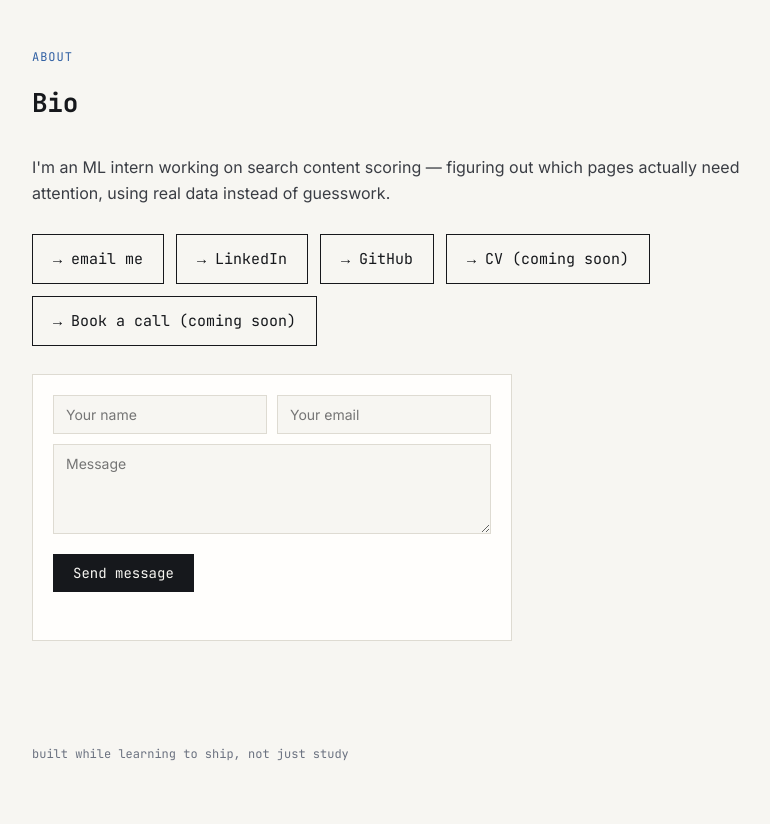
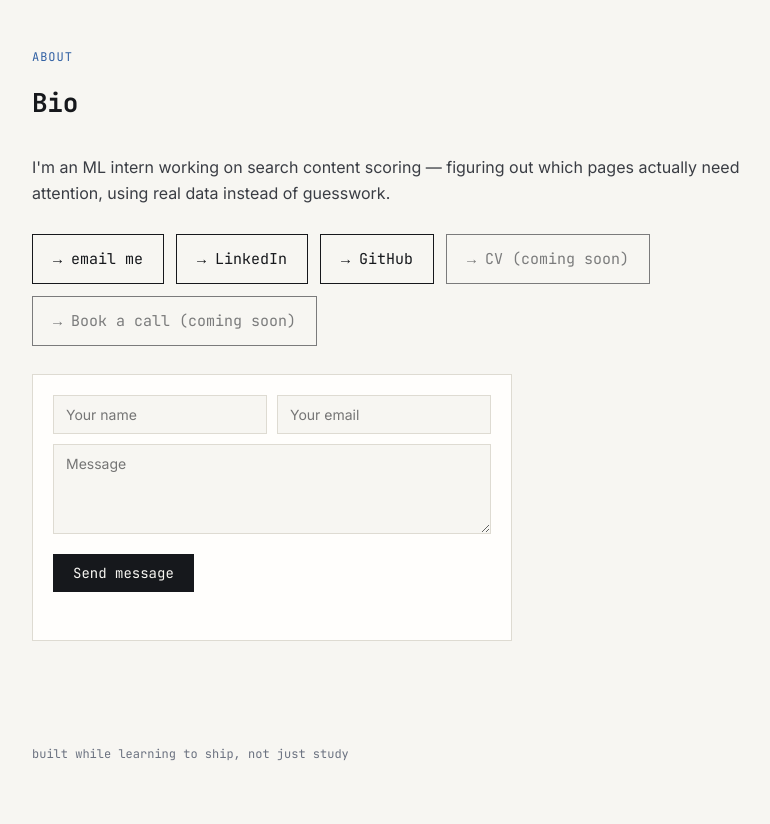
Before and after one commit to Maqsood-Ahmed110/FlyRank-ML-Internship, a plain HTML site: page index.html in a window 1280 px wide. Shown: the part 1322-2146 px from the top of the page, without its empty margins (252-1022 px from the left). Drawn offline with Linux system fonts and the light colour scheme.

Commit message:
phonecheck

```diff
--- a/index.html
+++ b/index.html
@@ -212,6 +212,18 @@
   .form-status.success{color:var(--signal);}
   .form-status.error{color:var(--warn);}
 
+  .contact-pending{
+    opacity:0.55;
+    cursor:default;
+    pointer-events:none;
+  }
+
+  @media (max-width: 480px){
+    .form-row{flex-direction:column;}
+    .hero-sub{font-size:16px;}
+    h1{font-size:clamp(28px, 8vw, 40px);}
+  }
+
   footer{
     padding:40px 0 60px;
     font-family:var(--mono);
@@ -273,8 +285,8 @@
         <a class="contact" href="mailto:your.email@example.com">→ email me</a>
         <a class="contact" href="https://www.linkedin.com/in/maqsood-ahmed-developer" target="_blank" rel="noopener">→ LinkedIn</a>
         <a class="contact" href="https://github.com/Maqsood-Ahmed110" target="_blank" rel="noopener">→ GitHub</a>
-        <a class="contact" href="#" title="CV coming soon">→ CV (coming soon)</a>
-        <a class="contact" href="#" title="Booking link coming soon">→ Book a call (coming soon)</a>
+        <a class="contact contact-pending" href="#" title="CV coming soon" aria-disabled="true">→ CV (coming soon)</a>
+        <a class="contact contact-pending" href="#" title="Booking link coming soon" aria-disabled="true">→ Book a call (coming soon)</a>
       </div>
 
       <form id="contact-form" class="contact-form" action="https://formspree.io/f/xdenrwjb" method="POST">
```
